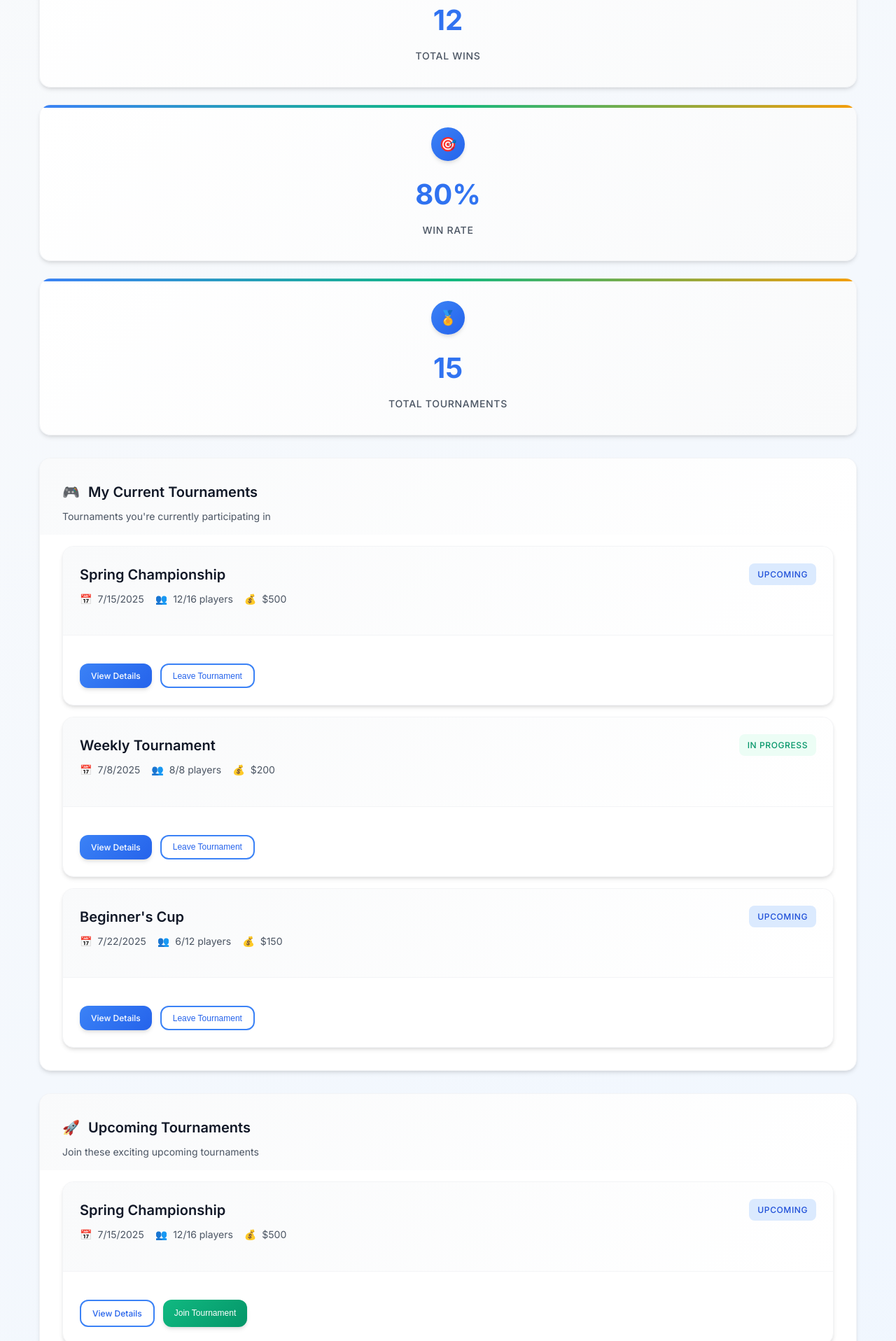
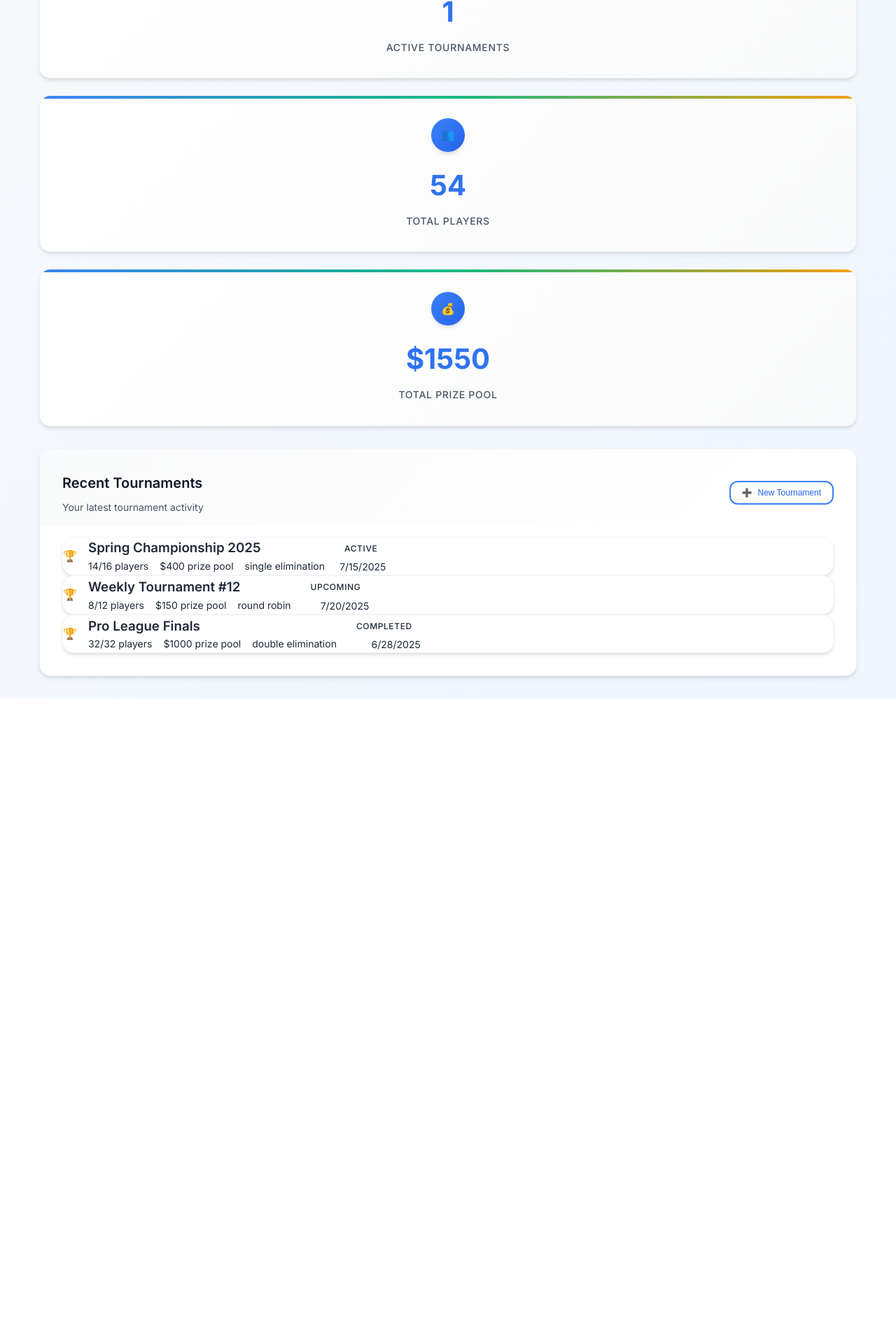
Before and after one commit to yanlehovizki/backgammon-tournament-frontend, a React (Vite) app: page / in a window 1280 px wide. Shown: the part 653-2569 px from the top of the page at 70% size. After the commit the page ends 1651 px from the top, so only its background shows below. Built offline with nearby package versions, Linux system fonts and the light colour scheme.

Commit message:
Fix duplicate navbar - remove old navigation

```diff
--- a/src/App.jsx
+++ b/src/App.jsx
@@ -10,15 +10,21 @@ import Login from './components/Login'
 const App = () => {
   return (
     <Router>
-      <div className="min-h-screen">
+      <div className="min-h-screen bg-gray-50">
+        {/* Only the beautiful Navbar - no duplicate navigation */}
         <Navbar />
+
+        {/* Main content area */}
+        <main>
           <Routes>
             <Route path="/" element={<Dashboard />} />
+            <Route path="/dashboard" element={<Dashboard />} />
             <Route path="/tournaments" element={<Tournaments />} />
             <Route path="/tournaments/:id" element={<TournamentDetail />} />
             <Route path="/profile" element={<PlayerProfile />} />
             <Route path="/login" element={<Login />} />
           </Routes>
+        </main>
       </div>
     </Router>
   )
--- a/src/components/Dashboard.jsx
+++ b/src/components/Dashboard.jsx
@@ -1,69 +1,98 @@
 import React, { useState, useEffect } from 'react'
-import { Link } from 'react-router-dom'
+import CreateTournamentModal from './CreateTournamentModal'
 
-const Dashboard = ({ user = { name: 'Player', player_id: 1 } }) => {
+const Dashboard = () => {
+  const [isCreateModalOpen, setIsCreateModalOpen] = useState(false)
   const [tournaments, setTournaments] = useState([])
-  const [loading, setLoading] = useState(false)
-  const [showCreateModal, setShowCreateModal] = useState(false)
+  const [stats, setStats] = useState({
+    totalTournaments: 0,
+    activeTournaments: 0,
+    totalPlayers: 0,
+    totalPrizePool: 0
+  })
+  const [loading, setLoading] = useState(true)
 
-  // Sample data for beautiful display
-  const sampleTournaments = [
+  useEffect(() => {
+    // Simulate loading data
+    setTimeout(() => {
+      const mockTournaments = [
         {
-      tournament_id: 1,
-      name: "Spring Championship",
-      date: "2025-07-15",
-      status: "upcoming",
-      enrollment_count: 12,
-      max_players: 16,
-      prize_pool: 500
+          id: 1,
+          name: 'Spring Championship 2025',
+          status: 'active',
+          participants: 14,
+          maxPlayers: 16,
+          prizePool: 400,
+          startDate: '2025-07-15',
+          format: 'single-elimination'
         },
         {
-      tournament_id: 2,
-      name: "Weekly Tournament",
-      date: "2025-07-08",
-      status: "in_progress",
-      enrollment_count: 8,
-      max_players: 8,
-      prize_pool: 200
+          id: 2,
+          name: 'Weekly Tournament #12',
+          status: 'upcoming',
+          participants: 8,
+          maxPlayers: 12,
+          prizePool: 150,
+          startDate: '2025-07-20',
+          format: 'round-robin'
         },
         {
-      tournament_id: 3,
-      name: "Beginner's Cup",
-      date: "2025-07-22",
-      status: "upcoming",
-      enrollment_count: 6,
-      max_players: 12,
-      prize_pool: 150
+          id: 3,
+          name: 'Pro League Finals',
+          status: 'completed',
+          participants: 32,
+          maxPlayers: 32,
+          prizePool: 1000,
+          startDate: '2025-06-28',
+          format: 'double-elimination'
         }
       ]
 
-  const playerStats = {
-    current_tournaments: sampleTournaments.filter(t => t.status !== 'completed'),
-    past_tournaments: [
-      { tournament_id: 3, name: "Previous Tournament", wins: 5, losses: 2, total_score: 150 }
-    ],
-    total_wins: 12,
-    total_tournaments: 15,
-    win_rate: 80
+      setTournaments(mockTournaments)
+      setStats({
+        totalTournaments: mockTournaments.length,
+        activeTournaments: mockTournaments.filter(t => t.status === 'active').length,
+        totalPlayers: mockTournaments.reduce((sum, t) => sum + t.participants, 0),
+        totalPrizePool: mockTournaments.reduce((sum, t) => sum + t.prizePool, 0)
+      })
+      setLoading(false)
+    }, 1000)
+  }, [])
+
+  const handleCreateTournament = (tournamentData) => {
+    const newTournament = {
+      id: tournaments.length + 1,
+      ...tournamentData,
+      participants: 0,
+      status: 'upcoming'
+    }
+    setTournaments(prev => [newTournament, ...prev])
+    setIsCreateModalOpen(false)
   }
 
-  const getStatusBadge = (status) => {
-    const badgeClasses = {
-      upcoming: 'badge badge-primary',
-      in_progress: 'badge badge-success',
-      completed: 'badge badge-outline'
+  const getStatusColor = (status) => {
+    switch (status) {
+      case 'upcoming': return 'text-blue-600 bg-blue-50'
+      case 'active': return 'text-green-600 bg-green-50'
+      case 'completed': return 'text-gray-600 bg-gray-50'
+      default: return 'text-gray-600 bg-gray-50'
+    }
   }
 
-    const statusText = {
-      upcoming: 'Upcoming',
-      in_progress: 'In Progress',
-      completed: 'Completed'
-    }
-
+  if (loading) {
     return (
-      <span className={badgeClasses[status] || badgeClasses.upcoming}>
-        {statusText[status] || 'Unknown'}
-      </span>
+      <div className="page-wrapper">
+        <div className="main-content">
+          <div className="container">
+            <div className="flex items-center justify-center py-20">
+              <div className="text-center">
+                <div className="loading-spinner mx-auto mb-4"></div>
+                <p className="text-gray-600">Loading dashboard...</p>
+              </div>
+            </div>
+          </div>
+        </div>
+      </div>
     )
   }
 
@@ -71,300 +100,132 @@ const Dashboard = ({ user = { name: 'Player', player_id: 1 } }) => {
     <div className="page-wrapper">
       <div className="main-content">
         <div className="container">
-          {/* Beautiful Header */}
+          {/* NO NAVIGATION HERE - Only content */}
+
+          {/* Welcome Section */}
           <div className="flex justify-between items-center mb-8 animate-fade-in">
             <div>
-              <h1 className="text-4xl font-bold text-gray-900 mb-2">
-                Welcome back, {user.name}! 👋
+              <h1 className="text-3xl font-bold text-gray-900 mb-2">
+                Welcome back, Player! 👋
               </h1>
-              <p className="text-lg text-gray-600">
-                Ready to dominate the backgammon world?
-              </p>
+              <p className="text-gray-600">Ready to dominate the backgammon world?</p>
             </div>
             <button
-              onClick={() => setShowCreateModal(true)}
-              className="btn btn-primary btn-lg animate-slide-in"
+              onClick={() => setIsCreateModalOpen(true)}
+              className="btn btn-primary btn-lg"
             >
               <span>✨</span>
               <span>Create Tournament</span>
             </button>
           </div>
 
-          {/* Beautiful Stats Cards */}
+          {/* Stats Cards */}
           <div className="grid grid-cols-1 md:grid-cols-2 lg:grid-cols-4 gap-6 mb-8">
-            <div className="stat-card animate-fade-in">
-              <div className="stat-icon">
-                <span className="text-xl">🏆</span>
-              </div>
-              <div className="stat-number">{playerStats.current_tournaments.length}</div>
-              <div className="stat-label">Active Tournaments</div>
-            </div>
-
             <div className="stat-card animate-fade-in" style={{ animationDelay: '0.1s' }}>
-              <div className="stat-icon">
-                <span className="text-xl">📈</span>
-              </div>
-              <div className="stat-number">{playerStats.total_wins}</div>
-              <div className="stat-label">Total Wins</div>
-            </div>
-
-            <div className="stat-card animate-fade-in" style={{ animationDelay: '0.2s' }}>
-              <div className="stat-icon">
-                <span className="text-xl">🎯</span>
-              </div>
-              <div className="stat-number">{playerStats.win_rate}%</div>
-              <div className="stat-label">Win Rate</div>
-            </div>
-
-            <div className="stat-card animate-fade-in" style={{ animationDelay: '0.3s' }}>
-              <div className="stat-icon">
-                <span className="text-xl">🏅</span>
-              </div>
-              <div className="stat-number">{playerStats.total_tournaments}</div>
+              <div className="stat-icon bg-blue-500">🏆</div>
+              <div className="stat-content">
+                <div className="stat-number">{stats.totalTournaments}</div>
                 <div className="stat-label">Total Tournaments</div>
               </div>
             </div>
 
-          <div className="grid grid-cols-1 lg:grid-cols-2 gap-8">
-            {/* My Current Tournaments */}
-            <div className="card animate-fade-in" style={{ animationDelay: '0.4s' }}>
-              <div className="card-header">
-                <h2 className="card-title">
-                  <span>🎮</span>
-                  My Current Tournaments
-                </h2>
-                <p className="card-description">
-                  Tournaments you're currently participating in
-                </p>
-              </div>
-              <div className="card-content">
-                {playerStats.current_tournaments.length > 0 ? (
-                  <div className="flex flex-col gap-4">
-                    {playerStats.current_tournaments.map((tournament) => (
-                      <div key={tournament.tournament_id} className="tournament-card">
-                        <div className="tournament-header">
-                          <div className="flex justify-between items-start mb-2">
-                            <h3 className="tournament-title">{tournament.name}</h3>
-                            {getStatusBadge(tournament.status)}
-                          </div>
-                          <div className="tournament-meta">
-                            <div className="tournament-meta-item">
-                              <span>📅</span>
-                              <span>{new Date(tournament.date).toLocaleDateString()}</span>
-                            </div>
-                            <div className="tournament-meta-item">
-                              <span>👥</span>
-                              <span>{tournament.enrollment_count}/{tournament.max_players} players</span>
-                            </div>
-                            {tournament.prize_pool && (
-                              <div className="tournament-meta-item">
-                                <span>💰</span>
-                                <span>${tournament.prize_pool}</span>
-                              </div>
-                            )}
+            <div className="stat-card animate-fade-in" style={{ animationDelay: '0.2s' }}>
+              <div className="stat-icon bg-green-500">⚡</div>
+              <div className="stat-content">
+                <div className="stat-number">{stats.activeTournaments}</div>
+                <div className="stat-label">Active Tournaments</div>
               </div>
             </div>
-                        <div className="tournament-content">
-                          <div className="tournament-actions">
-                            <Link to={`/tournaments/${tournament.tournament_id}`} className="btn btn-primary btn-sm">
-                              View Details
-                            </Link>
-                            <button className="btn btn-outline btn-sm">
-                              Leave Tournament
+
+            <div className="stat-card animate-fade-in" style={{ animationDelay: '0.3s' }}>
+              <div className="stat-icon bg-purple-500">👥</div>
+              <div className="stat-content">
+                <div className="stat-number">{stats.totalPlayers}</div>
+                <div className="stat-label">Total Players</div>
+              </div>
+            </div>
+
+            <div className="stat-card animate-fade-in" style={{ animationDelay: '0.4s' }}>
+              <div className="stat-icon bg-orange-500">💰</div>
+              <div className="stat-content">
+                <div className="stat-number">${stats.totalPrizePool}</div>
+                <div className="stat-label">Total Prize Pool</div>
+              </div>
+            </div>
+          </div>
+
+          {/* Recent Tournaments */}
+          <div className="card animate-fade-in" style={{ animationDelay: '0.5s' }}>
+            <div className="card-header">
+              <div className="flex justify-between items-center">
+                <div>
+                  <h2 className="card-title">Recent Tournaments</h2>
+                  <p className="card-description">Your latest tournament activity</p>
+                </div>
+                <button
+                  onClick={() => setIsCreateModalOpen(true)}
+                  className="btn btn-outline btn-sm"
+                >
+                  <span>➕</span>
+                  <span>New Tournament</span>
                 </button>
+              </div>
+            </div>
+
+            <div className="card-content">
+              <div className="space-y-4">
+                {tournaments.slice(0, 5).map((tournament) => (
+                  <div key={tournament.id} className="tournament-card">
+                    <div className="flex items-center gap-4">
+                      <div className="tournament-icon">
+                        🏆
+                      </div>
+                      <div className="flex-1">
+                        <h3 className="font-semibold text-gray-900">{tournament.name}</h3>
+                        <div className="flex items-center gap-4 text-sm text-gray-600 mt-1">
+                          <span>{tournament.participants}/{tournament.maxPlayers} players</span>
+                          <span>${tournament.prizePool} prize pool</span>
+                          <span>{tournament.format.replace('-', ' ')}</span>
+                        </div>
+                      </div>
+                      <div className="text-right">
+                        <div className={`badge ${getStatusColor(tournament.status)}`}>
+                          {tournament.status.charAt(0).toUpperCase() + tournament.status.slice(1)}
+                        </div>
+                        <div className="text-sm text-gray-500 mt-1">
+                          {new Date(tournament.startDate).toLocaleDateString()}
+                        </div>
                       </div>
                     </div>
                   </div>
                 ))}
               </div>
-                ) : (
+
+              {tournaments.length === 0 && (
                 <div className="empty-state">
-                    <div className="empty-state-icon">🎯</div>
-                    <div className="empty-state-title">No Active Tournaments</div>
-                    <div className="empty-state-description">
-                      You're not currently enrolled in any tournaments.
-                    </div>
+                  <div className="text-6xl mb-4">🏆</div>
+                  <h3 className="text-xl font-semibold text-gray-900 mb-2">No tournaments yet</h3>
+                  <p className="text-gray-600 mb-6">Create your first tournament to get started!</p>
                   <button
-                      onClick={() => setShowCreateModal(true)}
+                    onClick={() => setIsCreateModalOpen(true)}
                     className="btn btn-primary"
                   >
-                      Create Your First Tournament
+                    <span>✨</span>
+                    <span>Create Your First Tournament</span>
                   </button>
                 </div>
               )}
             </div>
           </div>
-
-            {/* Upcoming Tournaments */}
-            <div className="card animate-fade-in" style={{ animationDelay: '0.5s' }}>
-              <div className="card-header">
-                <h2 className="card-title">
-                  <span>🚀</span>
-                  Upcoming Tournaments
-                </h2>
-                <p className="card-description">
-                  Join these exciting upcoming tournaments
-                </p>
-              </div>
-              <div className="card-content">
-                {sampleTournaments.filter(t => t.status === 'upcoming').length > 0 ? (
-                  <div className="flex flex-col gap-4">
-                    {sampleTournaments.filter(t => t.status === 'upcoming').map((tournament) => (
-                      <div key={tournament.tournament_id} className="tournament-card">
-                        <div className="tournament-header">
-                          <div className="flex justify-between items-start mb-2">
-                            <h3 className="tournament-title">{tournament.name}</h3>
-                            {getStatusBadge(tournament.status)}
-                          </div>
-                          <div className="tournament-meta">
-                            <div className="tournament-meta-item">
-                              <span>📅</span>
-                              <span>{new Date(tournament.date).toLocaleDateString()}</span>
-                            </div>
-                            <div className="tournament-meta-item">
-                              <span>👥</span>
-                              <span>{tournament.enrollment_count}/{tournament.max_players} players</span>
-                            </div>
-                            {tournament.prize_pool && (
-                              <div className="tournament-meta-item">
-                                <span>💰</span>
-                                <span>${tournament.prize_pool}</span>
-                              </div>
-                            )}
-                          </div>
-                        </div>
-                        <div className="tournament-content">
-                          <div className="tournament-actions">
-                            <Link to={`/tournaments/${tournament.tournament_id}`} className="btn btn-outline btn-sm">
-                              View Details
-                            </Link>
-                            <button className="btn btn-success btn-sm">
-                              Join Tournament
-                            </button>
-                          </div>
-                        </div>
-                      </div>
-                    ))}
-                  </div>
-                ) : (
-                  <div className="empty-state">
-                    <div className="empty-state-icon">📅</div>
-                    <div className="empty-state-title">No Upcoming Tournaments</div>
-                    <div className="empty-state-description">
-                      No tournaments are scheduled at the moment.
-                    </div>
-                    <Link to="/tournaments" className="btn btn-outline">
-                      Browse All Tournaments
-                    </Link>
-                  </div>
-                )}
-              </div>
         </div>
       </div>
 
-          {/* Quick Actions */}
-          <div className="card mt-8 animate-fade-in" style={{ animationDelay: '0.6s' }}>
-            <div className="card-header">
-              <h2 className="card-title">
-                <span>⚡</span>
-                Quick Actions
-              </h2>
-              <p className="card-description">
-                Common actions to get you started
-              </p>
-            </div>
-            <div className="card-content">
-              <div className="grid grid-cols-1 md:grid-cols-3 gap-4">
-                <button
-                  onClick={() => setShowCreateModal(true)}
-                  className="btn btn-primary w-full"
-                >
-                  <span>🏆</span>
-                  <span>Create Tournament</span>
-                </button>
-                <Link to="/tournaments" className="btn btn-outline w-full">
-                  <span>🔍</span>
-                  <span>Browse Tournaments</span>
-                </Link>
-                <Link to="/profile" className="btn btn-secondary w-full">
-                  <span>👤</span>
-                  <span>View Profile</span>
-                </Link>
-              </div>
-            </div>
-          </div>
-        </div>
-      </div>
-
-      {/* Beautiful Create Tournament Modal */}
-      {showCreateModal && (
-        <div className="fixed top-0 left-0 w-full h-full bg-black bg-opacity-50 flex items-center justify-center z-50 p-4">
-          <div className="card w-full max-w-md animate-fade-in">
-            <div className="card-header">
-              <div className="flex justify-between items-center">
-                <h2 className="card-title">
-                  <span>✨</span>
-                  Create Tournament
-                </h2>
-                <button
-                  onClick={() => setShowCreateModal(false)}
-                  className="btn btn-secondary btn-sm"
-                >
-                  ✕
-                </button>
-              </div>
-              <p className="card-description">
-                Create a new tournament for players to join
-              </p>
-            </div>
-            <div className="card-content">
-              <div className="form-group">
-                <label className="form-label">Tournament Name</label>
-                <input
-                  type="text"
-                  className="form-input"
-                  placeholder="Enter tournament name"
+      {/* Create Tournament Modal */}
+      <CreateTournamentModal
+        isOpen={isCreateModalOpen}
+        onClose={() => setIsCreateModalOpen(false)}
+        onSave={handleCreateTournament}
       />
-              </div>
-
-              <div className="form-group">
-                <label className="form-label">Tournament Date</label>
-                <input
-                  type="date"
-                  className="form-input"
-                />
-              </div>
-
-              <div className="form-group">
-                <label className="form-label">Max Players</label>
-                <select className="form-select">
-                  <option value="8">8 Players</option>
-                  <option value="16">16 Players</option>
-                  <option value="32">32 Players</option>
-                </select>
-              </div>
-
-              <div className="flex gap-3 mt-6">
-                <button
-                  onClick={() => setShowCreateModal(false)}
-                  className="btn btn-secondary flex-1"
-                >
-                  Cancel
-                </button>
-                <button
-                  onClick={() => {
-                    alert('Tournament created successfully! 🎉')
-                    setShowCreateModal(false)
-                  }}
-                  className="btn btn-primary flex-1"
-                >
-                  Create Tournament
-                </button>
-              </div>
-            </div>
-          </div>
-        </div>
-      )}
     </div>
   )
 }
```
Lines whose indentation alone changed are shown as unchanged.
